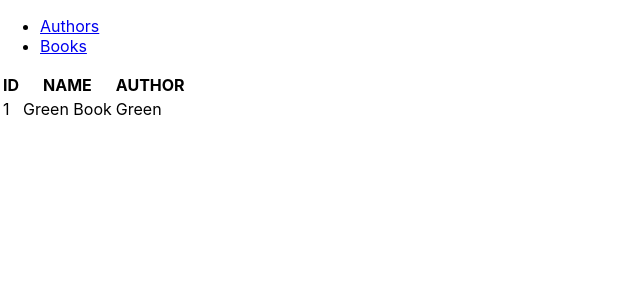
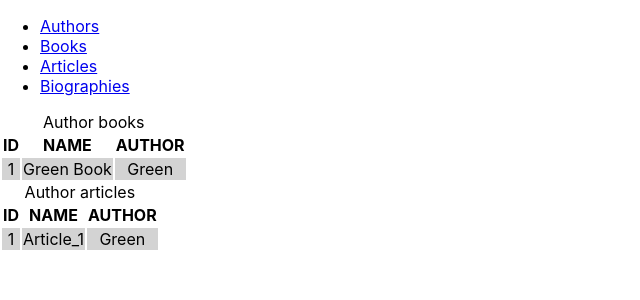
Before and after one commit to MyodsOnline/DRF_lections, a React (Create React App) app in the folder frontend/: page /author/1 in a window 1280 px wide. Shown: the top 300 px of the page, without its empty margins (0-640 px from the left). Built offline with nearby package versions, Linux system fonts and the light colour scheme.

Commit message:
lesson_5 addons

```diff
--- a/frontend/src/App.js
+++ b/frontend/src/App.js
@@ -1,8 +1,14 @@
 import React from 'react';
+import {BrowserRouter, Route, Link, Switch, Redirect} from 'react-router-dom'
+
 import AuthorList from './components/Author.js';
 import BookList from './components/Book.js';
-import AuthorBookList from './components/AuthorBook.js'
-import {BrowserRouter, Route, Link, Switch, Redirect} from 'react-router-dom'
+import ArticleList from './components/Articles.js';
+import BiographyList from './components/Biography.js';
+
+import AuthorBookList from './components/AuthorBook.js';
+import AuthorArticleList from './components/AuthorArticle.js';
+import AuthorBiographyList from './components/AuthorBiography.js';
 
 
 const NotFound404 = ({ location }) => {
@@ -19,38 +25,54 @@ class App extends React.Component {
 
        const author1 = {id:1, name: 'Green', birthday_year: 1666}
        const author2 = {id:2, name: 'Pushka', birthday_year: 1999}
-       const authors = [author1, author2]
+       const author3 = {id:3, name: 'Kolivan', birthday_year: 1696}
+       const authors = [author1, author2, author3]
 
        const book1 = {id:1, name: 'Green Book', author: author1}
        const book2 = {id:2, name: 'Pushka Book', author: author2}
        const book3 = {id:3, name: 'Second Pushka Book', author: author2}
-       const books = [book1, book2, book3]
+       const book4 = {id:4, name: 'Which book', author: author3}
+       const books = [book1, book2, book3, book4]
+
+       const article1 = {id:1, name: 'Article_1', author: author1}
+       const article2 = {id:2, name: 'Earth is fine', author: author3}
+       const articles = [article1, article2]
+
+       const biography1 = {id:1, text: 'Green life matter', author: author3}
+       const biography2 = {id:2, text: 'Its alive', author: author2}
+       const biographies = [biography1, biography2]
 
        this.state = {
             'authors': authors,
             'books': books,
+            'articles': articles,
+            'biographies': biographies,
             }
        }
 
-   render () {
+    render() {
         return (
             <div className="App">
                 <BrowserRouter>
                     <nav>
                         <ul>
-                        <li>
-                            <Link to='/'>Authors</Link>
-                        </li>
-                        <li>
-                            <Link to='/books'>Books</Link>
-                        </li>
+                            <li><Link to='/'>Authors</Link></li>
+                            <li><Link to='/books'>Books</Link></li>
+                            <li><Link to='/articles'>Articles</Link></li>
+                            <li><Link to='/biographies'>Biographies</Link></li>
                         </ul>
                     </nav>
                     <Switch>
                         <Route exact path='/' component={() => <AuthorList authors={this.state.authors} />} />
                         <Route exact path='/books' component={() => <BookList books={this.state.books} />} />
+                        <Route exact path='/articles' component={() => <ArticleList articles={this.state.articles} />} />
+                        <Route exact path='/biographies' component={() => <BiographyList biographies={this.state.biographies} />} />
                         <Route path="/author/:id">
                             <AuthorBookList books={this.state.books} />
+                            <AuthorArticleList articles={this.state.articles} />
+                        </Route>
+                        <Route path="/authorbio/:id">
+                            <AuthorBiographyList biographies={this.state.biographies} />
                         </Route>
                         <Redirect from='/authors' to='/' />
                         <Route component={NotFound404} />
--- /dev/null
+++ b/frontend/src/components/Articles.js
@@ -0,0 +1,27 @@
+import React from 'react'
+
+
+const ArticleItem = ({article}) => {
+    return (
+        <tr class="table_tr">
+            <td>{article.id}</td>
+            <td>{article.name}</td>
+            <td>{article.author.name}</td>
+        </tr>
+    )
+}
+
+const ArticleList = ({articles}) => {
+    return (
+        <table>
+            <tr>
+                <th>id</th>
+                <th>article_name</th>
+                <th>author_name</th>
+            </tr>
+            {articles.map((article) => <ArticleItem article={article} />)}
+        </table>
+    )
+}
+
+export default ArticleList
--- a/frontend/src/components/Author.js
+++ b/frontend/src/components/Author.js
@@ -5,9 +5,11 @@ import {Link} from 'react-router-dom'
 const AuthorItem = ({author}) => {
    return (
        <tr class="table_tr">
-           <td><Link to={`author/${author.id}`}>{author.id}</Link></td>
+           <td>{author.id}</td>
            <td>{author.name}</td>
            <td>{author.birthday_year}</td>
+           <td><Link to={`author/${author.id}`}>...</Link></td>
+           <td><Link to={`authorbio/${author.id}`}>...</Link></td>
        </tr>
    )
 }
@@ -15,12 +17,18 @@ const AuthorItem = ({author}) => {
 const AuthorList = ({authors}) => {
    return (
        <table>
+           <thead>
                <tr>
                    <th>id</th>
                    <th>Name</th>
                    <th>Birthday year</th>
+                   <th>Author books & articles</th>
+                   <th>Author biography</th>
                </tr>
+           </thead>
+           <tbody>
                 {authors.map((author) => <AuthorItem author={author} />)}
+           </tbody>
        </table>
    )
 }
--- /dev/null
+++ b/frontend/src/components/AuthorArticle.js
@@ -0,0 +1,38 @@
+import React from 'react'
+import { useParams } from 'react-router-dom'
+
+
+const AuthorArticleItem = ({article}) => {
+    return (
+        <tr class="table_tr" align="center">
+            <td>{article.id}</td>
+            <td>{article.name}</td>
+            <td>{article.author.name}</td>
+        </tr> )
+}
+
+const AuthorArticleList = ({articles}) => {
+    let { id } = useParams();
+    let filtered_articles = articles.filter((article) => article.author.id == id)
+
+    if (filtered_articles == 0) {
+        return (
+            <h2>Author has no articles</h2>
+        )
+    } else {
+        return (
+            <table>
+                <caption>Author articles</caption>
+                <tr>
+                    <th>ID</th>
+                    <th>NAME</th>
+                    <th>AUTHOR</th>
+                </tr>
+                {filtered_articles.map((article) => <AuthorArticleItem article={article} />)}
+            </table>
+        )
+    }
+
+}
+
+export default AuthorArticleList
--- /dev/null
+++ b/frontend/src/components/AuthorBiography.js
@@ -0,0 +1,37 @@
+import React from 'react'
+import { useParams } from 'react-router-dom'
+
+
+const AuthorBiographyItem = ({biography}) => {
+    return (
+        <tr class="table_tr" align="center">
+            <td>{biography.id}</td>
+            <td>{biography.text}</td>
+            <td>{biography.author.name}</td>
+        </tr> )
+}
+
+const AuthorBiographyList = ({biographies}) => {
+    let { id } = useParams();
+    let filtered_biographies = biographies.filter((biography) => biography.author.id == id)
+
+    if (filtered_biographies == 0) {
+        return (
+            <h2>Author has no biography</h2>
+        )
+    } else {
+        return (
+            <table>
+                <caption>Author biographies</caption>
+                <tr>
+                    <th>ID</th>
+                    <th>Text</th>
+                    <th>AUTHOR</th>
+                </tr>
+                {filtered_biographies.map((biography) => <AuthorBiographyItem biography={biography} />)}
+            </table>
+        )
+    }
+}
+
+export default AuthorBiographyList
--- a/frontend/src/components/AuthorBook.js
+++ b/frontend/src/components/AuthorBook.js
@@ -2,26 +2,34 @@ import React from 'react'
 import { useParams } from 'react-router-dom'
 
 
-const BookItem = ({book}) => {
+const AuthorBookItem = ({book}) => {
     return (
-        <tr>
+        <tr class="table_tr" align="center">
             <td>{book.id}</td>
             <td>{book.name}</td>
             <td>{book.author.name}</td>
         </tr> )
 }
 
-const BookList = ({books}) => {
+const AuthorBookList = ({books}) => {
     let { id } = useParams();
     let filtered_books = books.filter((book) => book.author.id == id)
+
+    if (filtered_books == 0) {
+            <h2>Author has no books</h2>
+    } else {
         return (
             <table>
+                <caption>Author books</caption>
                 <tr>
                     <th>ID</th>
                     <th>NAME</th>
                     <th>AUTHOR</th>
                 </tr>
-            {filtered_books.map((book) => <BookItem book={book} />)}
+                {filtered_books.map((book) => <AuthorBookItem book={book} />)}
             </table>
-) }
-export default BookList
+        )
+    }
+}
+
+export default AuthorBookList
--- /dev/null
+++ b/frontend/src/components/Biography.js
@@ -0,0 +1,27 @@
+import React from 'react'
+
+
+const BiographyItem = ({biography}) => {
+    return (
+        <tr class="table_tr">
+            <td>{biography.id}</td>
+            <td>{biography.text}</td>
+            <td>{biography.author.name}</td>
+        </tr>
+    )
+}
+
+const BiographyList = ({biographies}) => {
+    return (
+        <table>
+            <tr>
+                <th>id</th>
+                <th>biography_text</th>
+                <th>author_name</th>
+            </tr>
+            {biographies.map((biography) => <BiographyItem biography={biography} />)}
+        </table>
+    )
+}
+
+export default BiographyList
```
Lines whose indentation alone changed are shown as unchanged.
